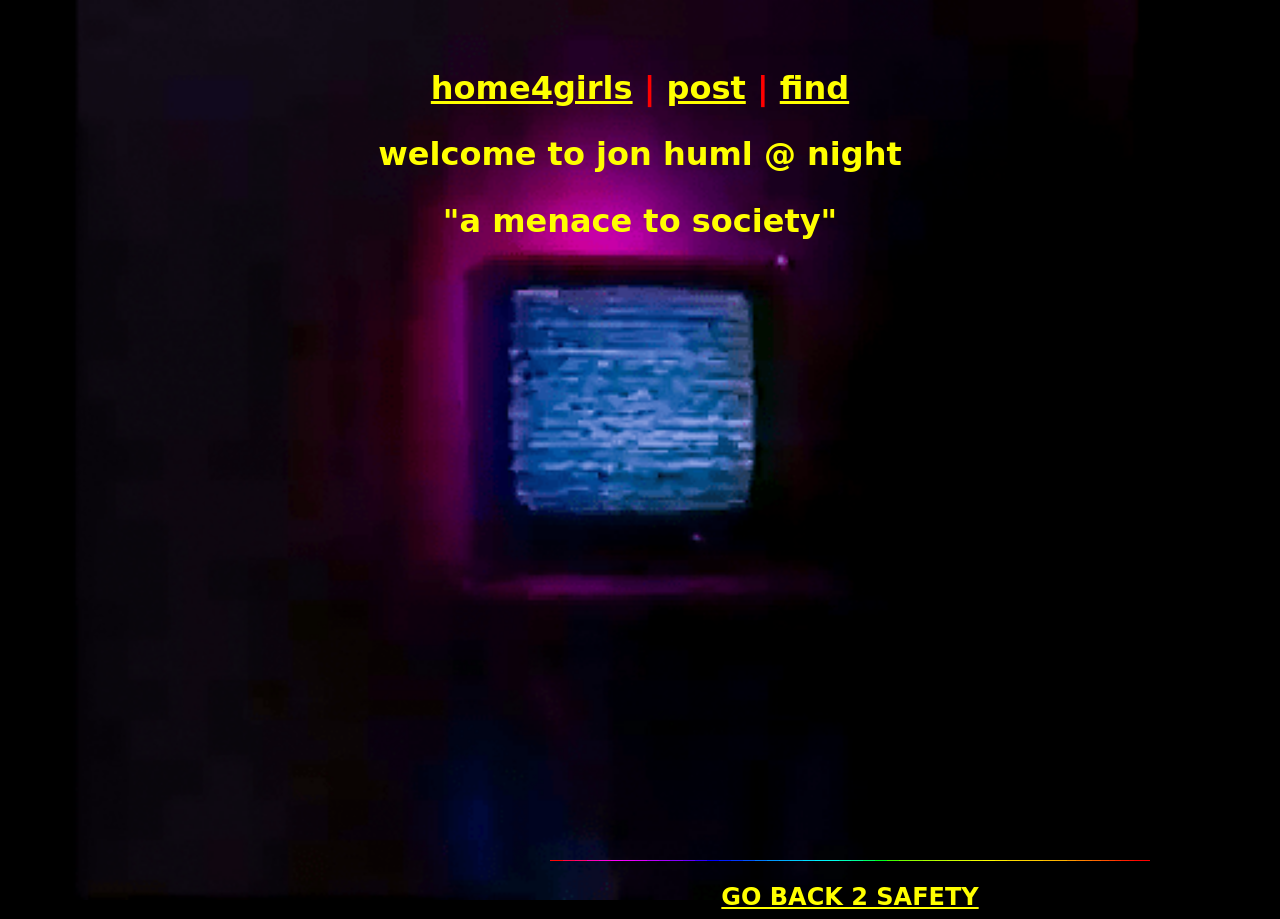
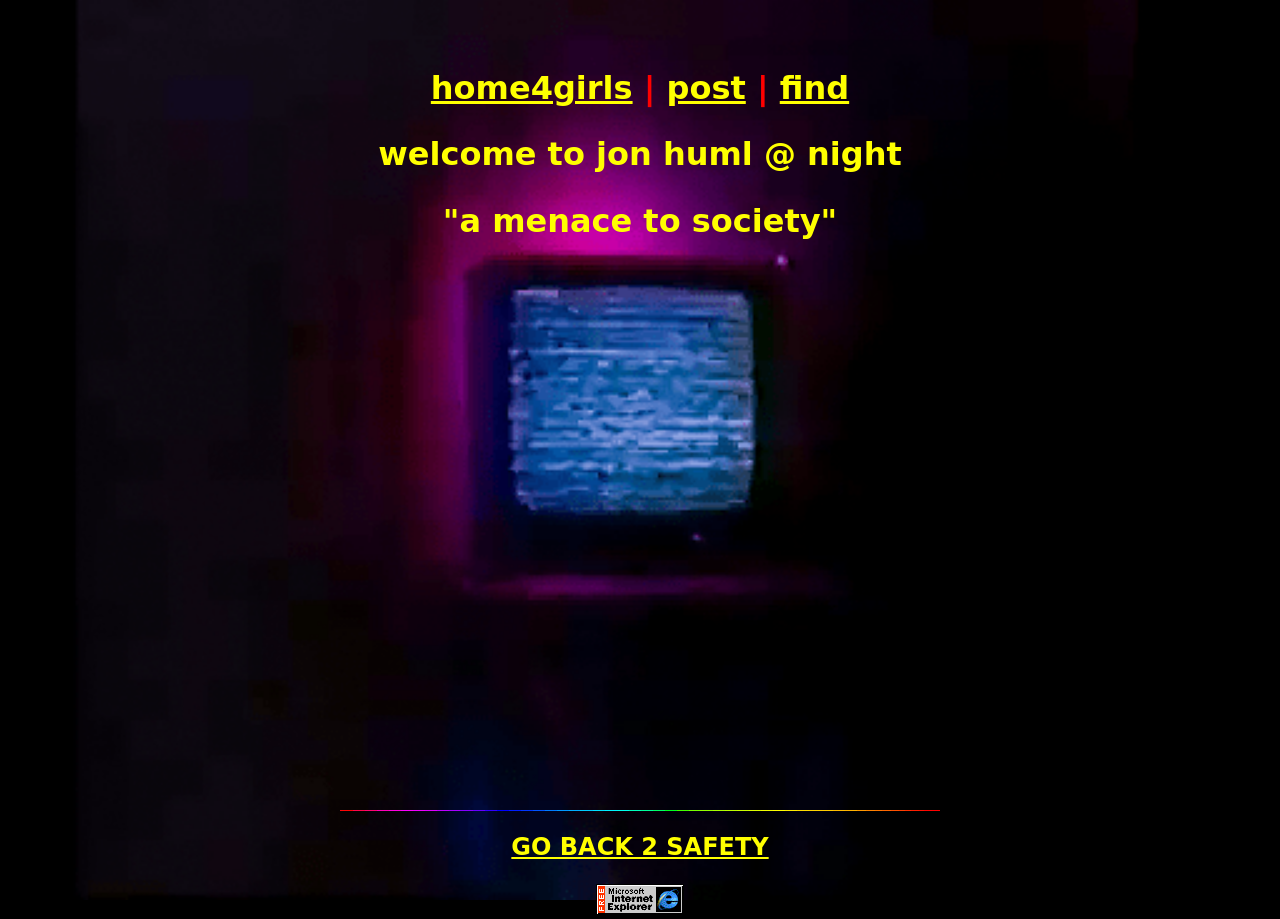
Before and after one commit to 00jrh00/00jrh00.github.io, a Jekyll site: the page built from index.markdown, in a window 1280 px wide. Built offline with Jekyll 4.4.1, drawn with Linux system fonts in a browser that asks for light colours.

Commit message:
Update style.css

```diff
--- a/assets/styling/home/style.css
+++ b/assets/styling/home/style.css
@@ -105,19 +105,3 @@
 #main{
 	min-height: 90vh;
 }
-
-#page-container {
-  position: relative;
-  min-height: 100vh;
-}
-
-#content-wrap {
-  padding-bottom: 2.5rem;    /* Footer height */
-}
-
-#footer {
-  position: absolute;
-  bottom: 0;
-  width: 100%;
-  height: 2.5rem;            /* Footer height */
-}
```
